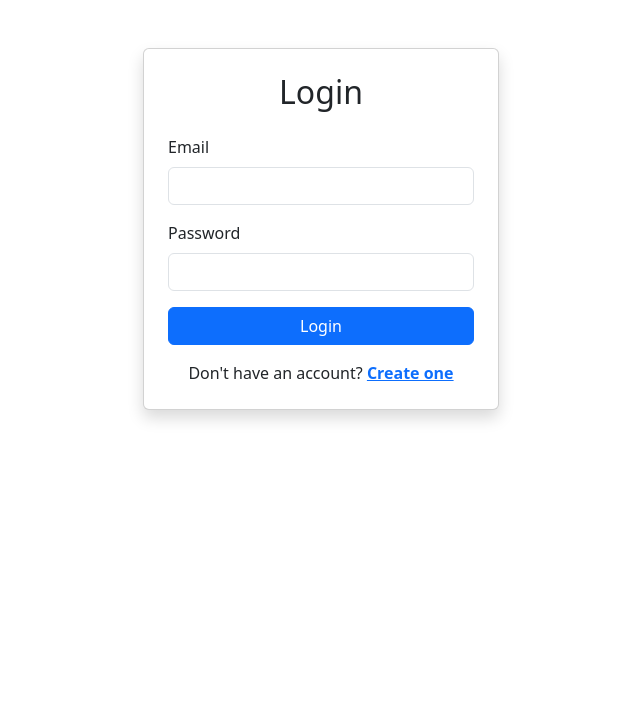
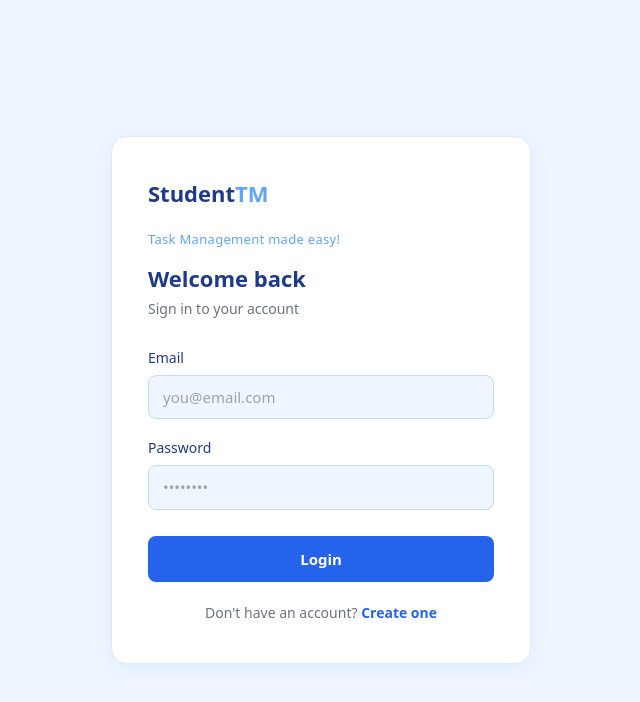
Before and after one commit to PrabaNarayanan21/student-task-manager, an Angular app in the folder UI/studenttm-ui/: page /login in a window 1280 px wide. Shown: the top 702 px of the page, without its empty margins (319-959 px from the left). Built offline with nearby package versions, Linux system fonts and the light colour scheme.

Commit message:
Code improvement

```diff
--- a/UI/studenttm-ui/src/app/core/services/task.ts
+++ b/UI/studenttm-ui/src/app/core/services/task.ts
@@ -11,7 +11,7 @@ import { Task } from '../models/task.model';
 import { ApiResponse } from '../models/api-response.model';
 
 @Injectable({
-  providedIn: 'root'
+  providedIn: 'root' //registers with angular's dependency injection system so it can be injected into components
 })
 export class TaskService {
 
--- a/UI/studenttm-ui/src/app/features/auth/login/login.css
+++ b/UI/studenttm-ui/src/app/features/auth/login/login.css
@@ -0,0 +1,125 @@
+* { margin: 0; padding: 0; box-sizing: border-box; }
+
+body {
+  font-family: 'Segoe UI', Arial, sans-serif;
+}
+.auth-tagline {
+  font-size: 13px;
+  color: #60A5FA;
+  font-weight: 500;
+  margin-bottom: 16px;
+  letter-spacing: 0.3px;
+}
+
+.auth-page {
+  min-height: 100vh;
+  background: #EFF6FF;
+  display: flex;
+  align-items: center;
+  justify-content: center;
+  padding: 20px;
+}
+
+.auth-card {
+  background: #fff;
+  border-radius: 16px;
+  border: 1px solid #DBEAFE;
+  box-shadow: 0 4px 20px rgba(37,99,235,0.08);
+  padding: 40px 36px;
+  width: 100%;
+  max-width: 420px;
+}
+
+/* LOGO */
+.auth-logo {
+  font-size: 22px;
+  font-weight: 700;
+  color: #1E3A8A;
+  margin-bottom: 20px;
+}
+
+.auth-logo span { color: #60A5FA; }
+
+/* HEADING */
+.auth-card h2 {
+  font-size: 22px;
+  font-weight: 700;
+  color: #1E3A8A;
+  margin-bottom: 6px;
+}
+
+.auth-subtitle {
+  font-size: 14px;
+  color: #6B7280;
+  margin-bottom: 28px;
+}
+
+/* FORM GROUPS */
+.form-group {
+  margin-bottom: 18px;
+}
+
+.form-group label {
+  display: block;
+  font-size: 14px;
+  font-weight: 500;
+  color: #1E3A8A;
+  margin-bottom: 7px;
+}
+
+.form-group input {
+  width: 100%;
+  padding: 10px 14px;
+  font-size: 15px;
+  border: 1.5px solid #BFDBFE;
+  border-radius: 8px;
+  color: #1E3A8A;
+  background: #EFF6FF;
+  outline: none;
+  font-family: inherit;
+  transition: 0.15s;
+}
+
+.form-group input:focus {
+  border-color: #2563EB;
+  background: #fff;
+  box-shadow: 0 0 0 3px rgba(37,99,235,0.1);
+}
+
+.form-group input::placeholder {
+  color: #9CA3AF;
+}
+
+/* BUTTON */
+.btn-primary {
+  width: 100%;
+  padding: 12px;
+  background: #2563EB;
+  color: #fff;
+  border: none;
+  border-radius: 8px;
+  font-size: 15px;
+  font-weight: 600;
+  cursor: pointer;
+  transition: 0.2s;
+  margin-top: 8px;
+  font-family: inherit;
+}
+
+.btn-primary:hover { background: #1D4ED8; }
+
+/* LINK */
+.auth-link {
+  text-align: center;
+  font-size: 14px;
+  color: #6B7280;
+  margin-top: 20px;
+}
+
+.auth-link a {
+  color: #2563EB;
+  font-weight: 600;
+  text-decoration: none;
+}
+
+.auth-link a:hover { text-decoration: underline; }
--- a/UI/studenttm-ui/src/app/features/auth/login/login.html
+++ b/UI/studenttm-ui/src/app/features/auth/login/login.html
@@ -1,76 +1,27 @@
-<div class="container mt-5">
+<div class="auth-page">
+  <div class="auth-card">
 
-  <div class="row justify-content-center">
+    <div class="auth-logo">Student<span>TM</span></div>
+    <p class="auth-tagline">Task Management made easy!</p>
+    <h2>Welcome back</h2>
+    <p class="auth-subtitle">Sign in to your account</p>
 
-    <div class="col-md-4">
-
-      <div class="card shadow p-4">
-
-        <h2 class="text-center mb-4">
-          Login
-        </h2>
-
-        <form (ngSubmit)="onLogin()">
-
-          <!-- Email -->
-
-          <div class="mb-3">
-
-            <label class="form-label">
-              Email
-            </label>
-
-            <input
-              type="email"
-              class="form-control"
-              [(ngModel)]="email"
-              name="email"
-              required
-            />
-
-          </div>
-
-          <!-- Password -->
-
-          <div class="mb-3">
-
-            <label class="form-label">
-              Password
-            </label>
-
-            <input
-              type="password"
-              class="form-control"
-              [(ngModel)]="password"
-              name="password"
-              required
-            />
-
-          </div>
-
-          <!-- Button -->
-
-          <button
-            type="submit"
-            class="btn btn-primary w-100">
-
-            Login
-
-          </button>
-
-          <p class="text-center mt-3 mb-0">
-  Don't have an account?
-  <a routerLink="/register" class="text-primary fw-semibold">
-    Create one
-  </a>
-</p>
-
-        </form>
-
-      </div>
-
+    <div class="form-group">
+      <label>Email</label>
+      <input type="email" [(ngModel)]="email" name="email" placeholder="you@email.com" />
     </div>
 
+    <div class="form-group">
+      <label>Password</label>
+      <input type="password" [(ngModel)]="password" name="password" placeholder="••••••••" />
+    </div>
+
+    <button class="btn-primary" (click)="onLogin()">Login</button>
+
+    <p class="auth-link">
+      Don't have an account?
+      <a routerLink="/register">Create one</a>
+    </p>
+
   </div>
-
 </div>
--- a/UI/studenttm-ui/src/app/features/auth/register/register.css
+++ b/UI/studenttm-ui/src/app/features/auth/register/register.css
@@ -0,0 +1,124 @@
+* { margin: 0; padding: 0; box-sizing: border-box; }
+
+body {
+  font-family: 'Segoe UI', Arial, sans-serif;
+}
+.auth-tagline {
+  font-size: 13px;
+  color: #60A5FA;
+  font-weight: 500;
+  margin-bottom: 16px;
+  letter-spacing: 0.3px;
+}
+.auth-page {
+  min-height: 100vh;
+  background: #EFF6FF;
+  display: flex;
+  align-items: center;
+  justify-content: center;
+  padding: 20px;
+}
+
+.auth-card {
+  background: #fff;
+  border-radius: 16px;
+  border: 1px solid #DBEAFE;
+  box-shadow: 0 4px 20px rgba(37,99,235,0.08);
+  padding: 40px 36px;
+  width: 100%;
+  max-width: 420px;
+}
+
+/* LOGO */
+.auth-logo {
+  font-size: 22px;
+  font-weight: 700;
+  color: #1E3A8A;
+  margin-bottom: 20px;
+}
+
+.auth-logo span { color: #60A5FA; }
+
+/* HEADING */
+.auth-card h2 {
+  font-size: 22px;
+  font-weight: 700;
+  color: #1E3A8A;
+  margin-bottom: 6px;
+}
+
+.auth-subtitle {
+  font-size: 14px;
+  color: #6B7280;
+  margin-bottom: 28px;
+}
+
+/* FORM GROUPS */
+.form-group {
+  margin-bottom: 18px;
+}
+
+.form-group label {
+  display: block;
+  font-size: 14px;
+  font-weight: 500;
+  color: #1E3A8A;
+  margin-bottom: 7px;
+}
+
+.form-group input {
+  width: 100%;
+  padding: 10px 14px;
+  font-size: 15px;
+  border: 1.5px solid #BFDBFE;
+  border-radius: 8px;
+  color: #1E3A8A;
+  background: #EFF6FF;
+  outline: none;
+  font-family: inherit;
+  transition: 0.15s;
+}
+
+.form-group input:focus {
+  border-color: #2563EB;
+  background: #fff;
+  box-shadow: 0 0 0 3px rgba(37,99,235,0.1);
+}
+
+.form-group input::placeholder {
+  color: #9CA3AF;
+}
+
+/* BUTTON */
+.btn-primary {
+  width: 100%;
+  padding: 12px;
+  background: #2563EB;
+  color: #fff;
+  border: none;
+  border-radius: 8px;
+  font-size: 15px;
+  font-weight: 600;
+  cursor: pointer;
+  transition: 0.2s;
+  margin-top: 8px;
+  font-family: inherit;
+}
+
+.btn-primary:hover { background: #1D4ED8; }
+
+/* LINK */
+.auth-link {
+  text-align: center;
+  font-size: 14px;
+  color: #6B7280;
+  margin-top: 20px;
+}
+
+.auth-link a {
+  color: #2563EB;
+  font-weight: 600;
+  text-decoration: none;
+}
+
+.auth-link a:hover { text-decoration: underline; }
--- a/UI/studenttm-ui/src/app/features/auth/register/register.html
+++ b/UI/studenttm-ui/src/app/features/auth/register/register.html
@@ -1,65 +1,32 @@
-<div class="container mt-5">
-  <div class="row justify-content-center">
-    <div class="col-md-4">
-      <div class="card shadow p-4">
+<div class="auth-page">
+  <div class="auth-card">
 
-        <h2 class="text-center mb-1">Create Account</h2>
-        <p class="text-center text-muted mb-4">Join StudentTM today</p>
+    <div class="auth-logo">Student<span>TM</span></div>
+    <p class="auth-tagline">Task Management made easy!</p>
+    <h2>Create Account</h2>
+    <p class="auth-subtitle">Join StudentTM today</p>
 
-        <form (ngSubmit)="onRegister()">
+    <div class="form-group">
+      <label>Username</label>
+      <input type="text" [(ngModel)]="username" name="username" placeholder="Your name" />
+    </div>
 
-          <!-- Username -->
-          <div class="mb-3">
-            <label class="form-label">Username</label>
-            <input
-              type="text"
-              class="form-control"
-              [(ngModel)]="username"
-              name="username"
-              required
-            />
-          </div>
+    <div class="form-group">
+      <label>Email</label>
+      <input type="email" [(ngModel)]="email" name="email" placeholder="you@email.com" />
+    </div>
 
-          <!-- Email -->
-          <div class="mb-3">
-            <label class="form-label">Email</label>
-            <input
-              type="email"
-              class="form-control"
-              [(ngModel)]="email"
-              name="email"
-              required
-            />
-          </div>
+    <div class="form-group">
+      <label>Password</label>
+      <input type="password" [(ngModel)]="password" name="password" placeholder="••••••••" />
+    </div>
 
-          <!-- Password -->
-          <div class="mb-3">
-            <label class="form-label">Password</label>
-            <input
-              type="password"
-              class="form-control"
-              [(ngModel)]="password"
-              name="password"
-              required
-            />
-          </div>
+    <button class="btn-primary" (click)="onRegister()">Register</button>
 
-          <!-- Button -->
-          <button type="submit" class="btn btn-primary w-100">
-            Register
-          </button>
+    <p class="auth-link">
+      Already have an account?
+      <a routerLink="/login">Sign in</a>
+    </p>
 
-        </form>
-
-        <!-- Sign in link -->
-        <p class="text-center mt-3 mb-0">
-          Already have an account?
-          <a routerLink="/login" class="text-primary fw-semibold">
-            Sign in
-          </a>
-        </p>
-
-      </div>
-    </div>
   </div>
 </div>
--- a/UI/studenttm-ui/src/app/features/tasks/calendar/calendar.ts
+++ b/UI/studenttm-ui/src/app/features/tasks/calendar/calendar.ts
@@ -158,7 +158,7 @@ export class Calendar implements OnInit {
 
   getMonthTasks(): any[] {
   return this.allTasks.filter(t => {
-    if (!t.dueDate) return false; //task without a duedate cannot belong to a month
+    if (!t.dueDate) return false;    //task without a duedate cannot belong to a month
     const d = new Date(t.dueDate);
     return d.getFullYear() === this.currentYear &&
            d.getMonth() === this.currentMonth;
--- a/UI/studenttm-ui/src/app/features/tasks/task-form/task-form.css
+++ b/UI/studenttm-ui/src/app/features/tasks/task-form/task-form.css
@@ -1,7 +1,7 @@
 /* ── Page background ── */
 :host {
   display: block;
-  background: #f0f4ff;
+  background: #EFF6FF;
   min-height: 100vh;
   padding: 40px 20px;
 }
@@ -12,21 +12,22 @@
   margin: 0 auto;
   background: #ffffff;
   border-radius: 16px;
-  border: 0.5px solid rgba(99, 102, 241, 0.15);
+  border: 1px solid #DBEAFE;
   padding: 36px 40px;
+  box-shadow: 0 2px 8px rgba(37,99,235,0.06);
 }
 
 /* ── Heading ── */
 .task-form-container h2 {
   font-size: 22px;
-  font-weight: 500;
-  color: #1e1b4b;
+  font-weight: 700;
+  color: #1E3A8A;
   margin: 0 0 6px;
 }
 
 .task-form-container .form-subtitle {
   font-size: 14px;
-  color: #6b7280;
+  color: #6B7280;
   margin-bottom: 28px;
 }
 
@@ -39,13 +40,20 @@ label {
   display: block;
   font-size: 14px;
   font-weight: 500;
-  color: #374151;
+  color: #1E3A8A;
   margin-bottom: 7px;
 }
 
 .required {
-  color: #ef4444;
+  color: #EF4444;
   margin-left: 2px;
+}
+
+.optional-label {
+  font-size: 12px;
+  color: #9CA3AF;
+  font-weight: 400;
+  margin-left: 4px;
 }
 
 /* ── Inputs ── */
@@ -55,10 +63,10 @@ select {
   width: 100%;
   padding: 10px 14px;
   font-size: 15px;
-  border: 1px solid rgba(99, 102, 241, 0.25);
+  border: 1.5px solid #BFDBFE;
   border-radius: 8px;
-  color: #1e1b4b;
-  background: #fafbff;
+  color: #1E3A8A;
+  background: #EFF6FF;
   outline: none;
   transition: border-color 0.15s, background 0.15s;
   font-family: inherit;
@@ -67,13 +75,14 @@ select {
 input:focus,
 textarea:focus,
 select:focus {
-  border-color: #6366f1;
+  border-color: #2563EB;
   background: #ffffff;
+  box-shadow: 0 0 0 3px rgba(37,99,235,0.1);
 }
 
 input.is-invalid {
-  border-color: #ef4444;
-  background: #fff8f8;
+  border-color: #EF4444;
+  background: #FFF5F5;
 }
 
 textarea {
@@ -85,7 +94,7 @@ textarea {
 .form-text {
   display: block;
   font-size: 12px;
-  color: #9ca3af;
+  color: #9CA3AF;
   margin-top: 5px;
 }
 
@@ -98,9 +107,9 @@ textarea {
 
 /* ── Error message ── */
 .error-message {
-  background: #fee2e2;
-  color: #991b1b;
-  border: 0.5px solid #fca5a5;
+  background: #FEE2E2;
+  color: #991B1B;
+  border: 1px solid #FCA5A5;
   border-radius: 8px;
   padding: 12px 16px;
   font-size: 14px;
@@ -113,35 +122,35 @@ textarea {
   gap: 12px;
   margin-top: 28px;
   padding-top: 24px;
-  border-top: 0.5px solid rgba(99, 102, 241, 0.12);
+  border-top: 1px solid #DBEAFE;
 }
 
 .btn-submit {
   flex: 1;
-  background: #6366f1;
+  background: #2563EB;
   color: #ffffff;
   border: none;
   padding: 11px 28px;
   border-radius: 8px;
   font-size: 15px;
-  font-weight: 500;
+  font-weight: 600;
   cursor: pointer;
   transition: background 0.15s;
 }
 
 .btn-submit:hover:not(:disabled) {
-  background: #4f46e5;
+  background: #1D4ED8;
 }
 
 .btn-submit:disabled {
-  background: #c7d2fe;
+  background: #BFDBFE;
   cursor: not-allowed;
 }
 
 .btn-cancel {
   background: transparent;
-  color: #6b7280;
-  border: 1px solid rgba(99, 102, 241, 0.2);
+  color: #6B7280;
+  border: 1.5px solid #BFDBFE;
   padding: 11px 24px;
   border-radius: 8px;
   font-size: 15px;
@@ -150,7 +159,7 @@ textarea {
 }
 
 .btn-cancel:hover {
-  background: #f0f4ff;
-  color: #4f46e5;
-  border-color: #6366f1;
+  background: #EFF6FF;
+  color: #2563EB;
+  border-color: #2563EB;
 }
```
Also changed, not shown: UI/studenttm-ui/src/app/features/tasks/calendar/calendar.css (+55 -70 lines), 2 other files (tests, documents, lock files or other folders).
